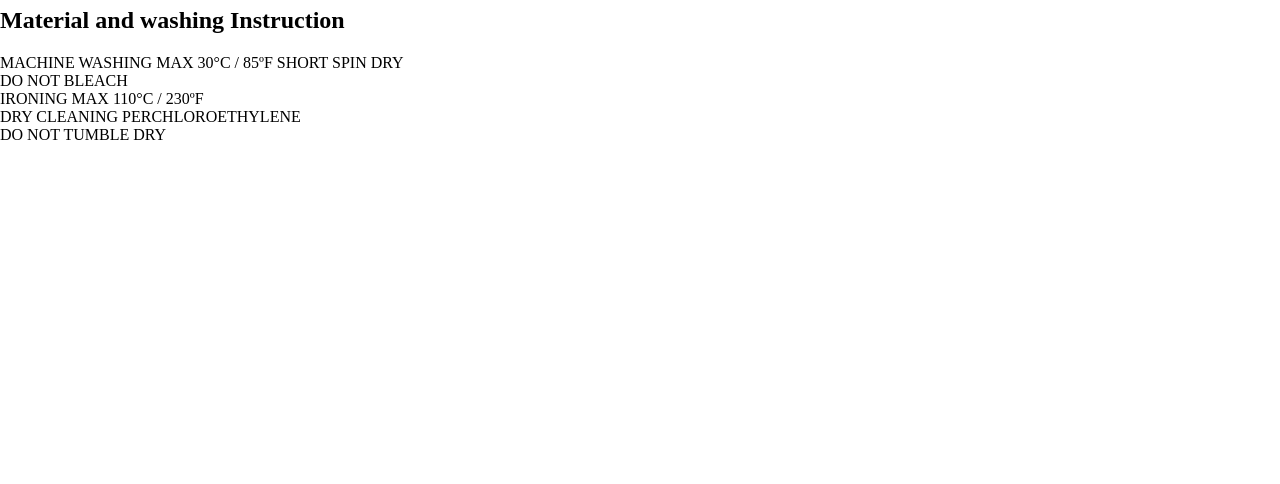
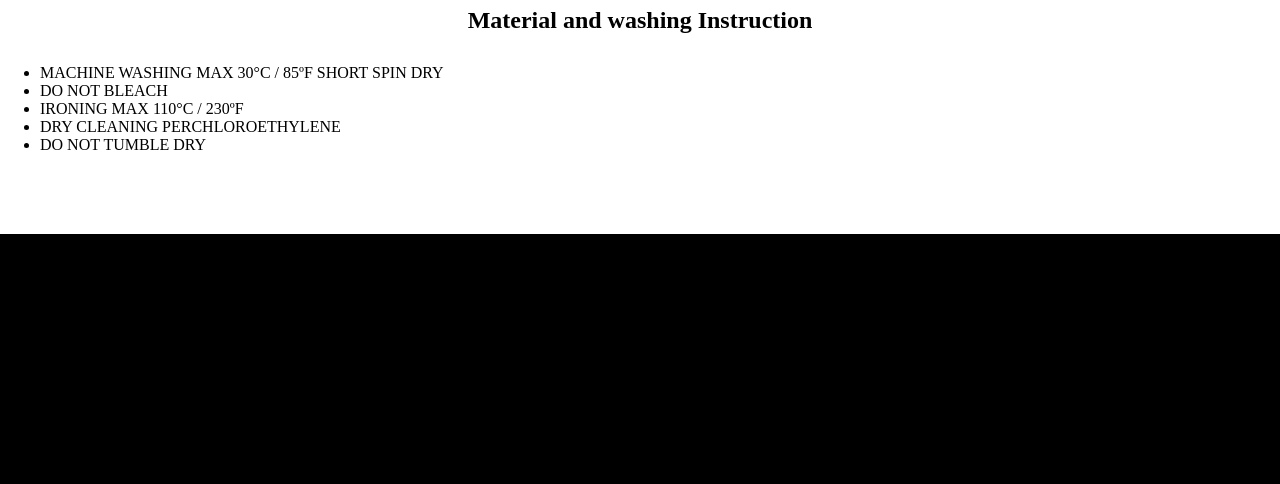
Before and after one commit to shathashaath/product-sale, a plain HTML site: page index.html in a window 1280 px wide. Shown: the part 637-1121 px from the top of the page. Before the commit the page ends 800 px from the top, so only its background shows below. Drawn offline with Linux system fonts and the light colour scheme.

Commit message:
add footer style

```diff
--- a/css/style.css
+++ b/css/style.css
@@ -51,3 +51,16 @@ ul{
   text-align: center;
   margin-top:130px;
 }
+h1, h2{
+  text-align: center;
+}
+.footer{
+  width: 100%;
+  height: 250px;
+  background-color: black;
+}
+.list-item{
+  margin-left: 40px;
+  margin-bottom: 80px;
+  margin-top: 30px;
+}
```
